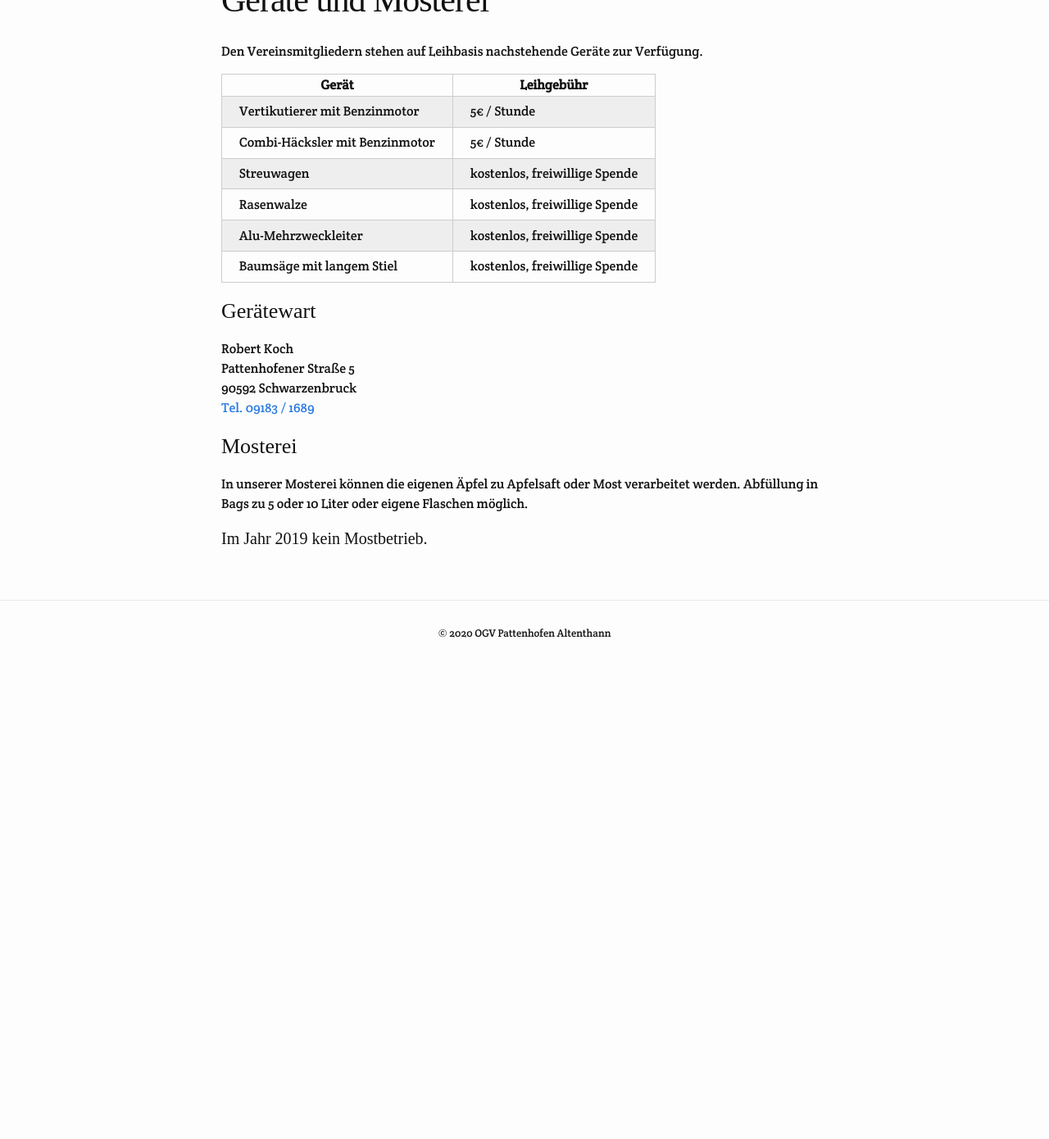
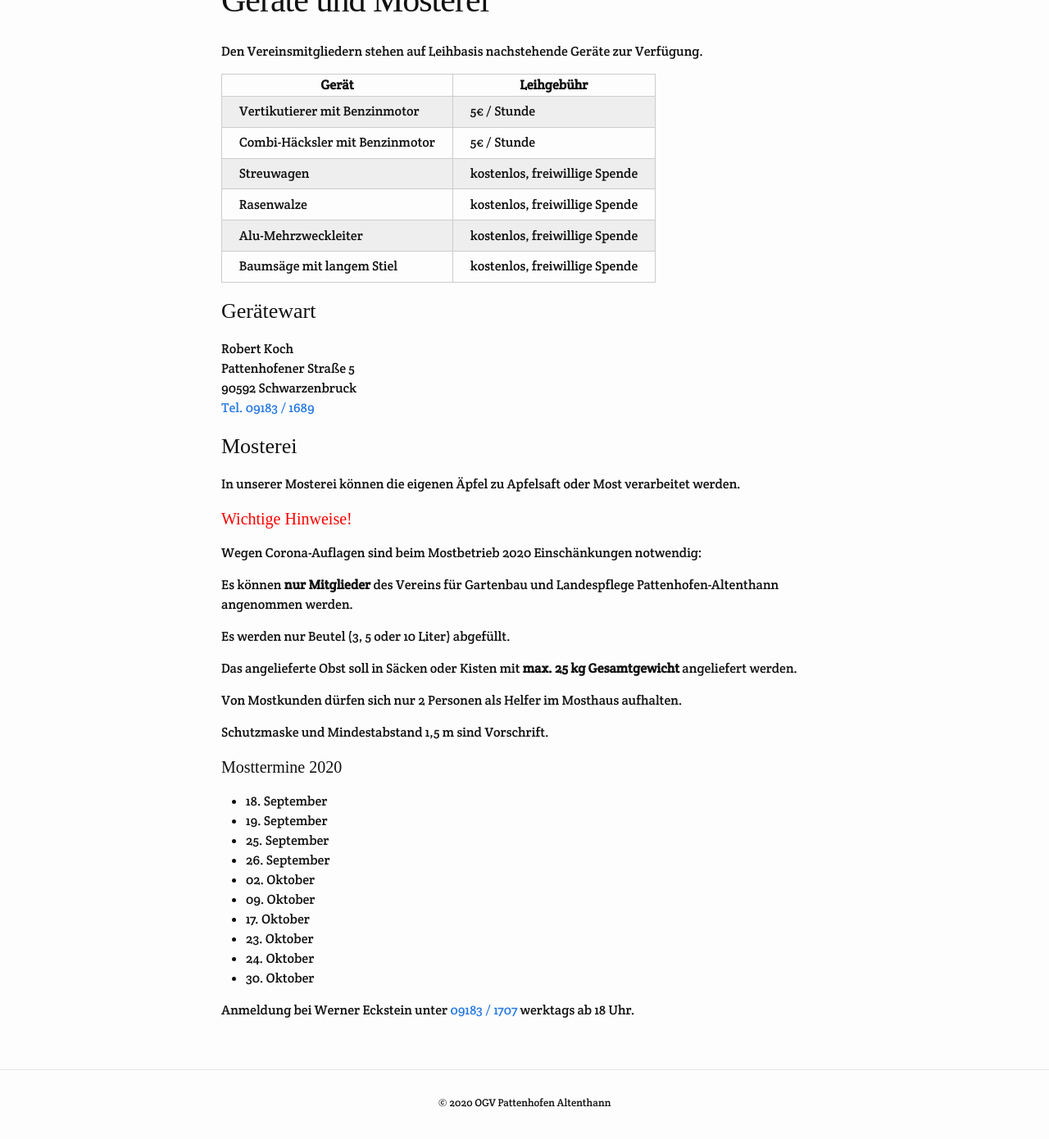
Before and after one commit to markuseckstein/ogv, a Jekyll site: the page built from geraete.html, in a window 1280 px wide and 1400 px high, scrolled down 573 px. Shown: the top 1390 px of the window at 82% size. Built offline with Jekyll 4.4.1, drawn with Linux system fonts in a browser that asks for light colours; some web fonts are replaced; before the commit the page ends 1400 px from its top, so only the background shows below that.

Commit message:
mosttermine 2020

```diff
--- a/geraete.html
+++ b/geraete.html
@@ -59,22 +59,30 @@ teaser-image: geraete
 
 <h3>Mosterei</h3>
 <p>
-  In unserer Mosterei können die eigenen Äpfel zu Apfelsaft oder Most verarbeitet werden. Abfüllung in Bags zu 5 oder 10 Liter
-  oder eigene Flaschen möglich.
+  In unserer Mosterei können die eigenen Äpfel zu Apfelsaft oder Most verarbeitet werden.
 </p>
-<h4>Im Jahr 2019 kein Mostbetrieb.</h4>
+<h4 style="color: red">Wichtige Hinweise!</h4>
+<p>Wegen Corona-Auflagen sind beim Mostbetrieb 2020 Einschänkungen notwendig:</p>
+<p>Es können <strong>nur Mitglieder</strong> des Vereins für Gartenbau und Landespflege Pattenhofen-Altenthann angenommen werden.</p>
+<p>Es werden nur Beutel (3, 5 oder 10 Liter) abgefüllt.</p>
+<p>Das angelieferte Obst soll in Säcken oder Kisten mit <strong>max. 25 kg Gesamtgewicht</strong> angeliefert werden.</p>
+<p>Von Mostkunden dürfen sich nur 2 Personen als Helfer im Mosthaus aufhalten.</p>
+<p>Schutzmaske und Mindestabstand 1,5 m sind Vorschrift.</p>
 
-<!--Jeweils Freitag und Samstag:
+<h4>Mosttermine 2020</h4>
 <p>
  <ul>
-  <li>7. und 8. September</li>
-  <li>14. und 15. September</li>
-  <li>21. und 22. September</li>
-  <li>28. und 29. September</li>
-  <li>5. und 6. Oktober</li>
-  <li>12. und 13. Oktober</li>
-  <li>19. und 20. Oktober</li>
+  <li>18. September</li>
+  <li>19. September</li>
+  <li>25. September</li>
+  <li>26. September</li>
+  <li>02. Oktober</li>
+  <li>09. Oktober</li>
+  <li>17. Oktober</li>
+  <li>23. Oktober</li>
+  <li>24. Oktober</li>
+  <li>30. Oktober</li>
  </ul>
-</p>-->
-<!-- <p>Anmeldung bei Werner Eckstein unter
-  <a href="tel:+49-9183-1707">09183 / 1707</a>.</p> -->
+</p>
+<p>Anmeldung bei Werner Eckstein unter
+  <a href="tel:+49-9183-1707">09183 / 1707</a> werktags ab 18 Uhr.</p>
```
